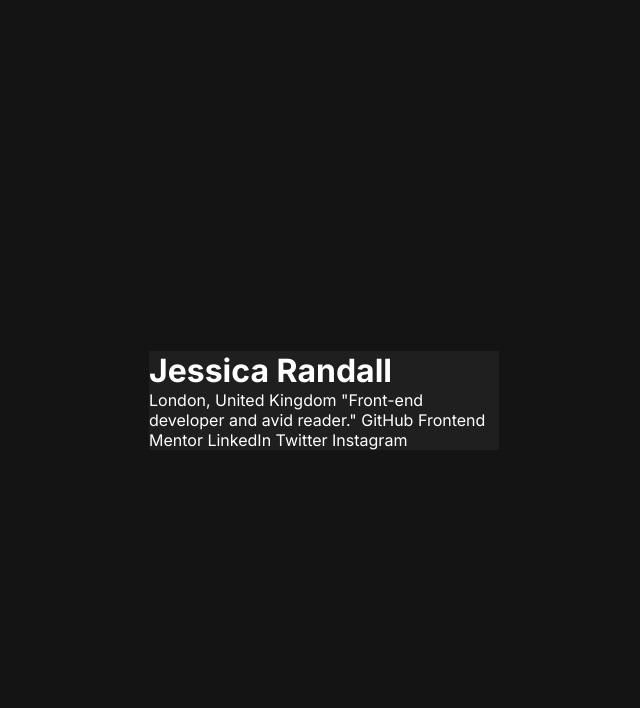
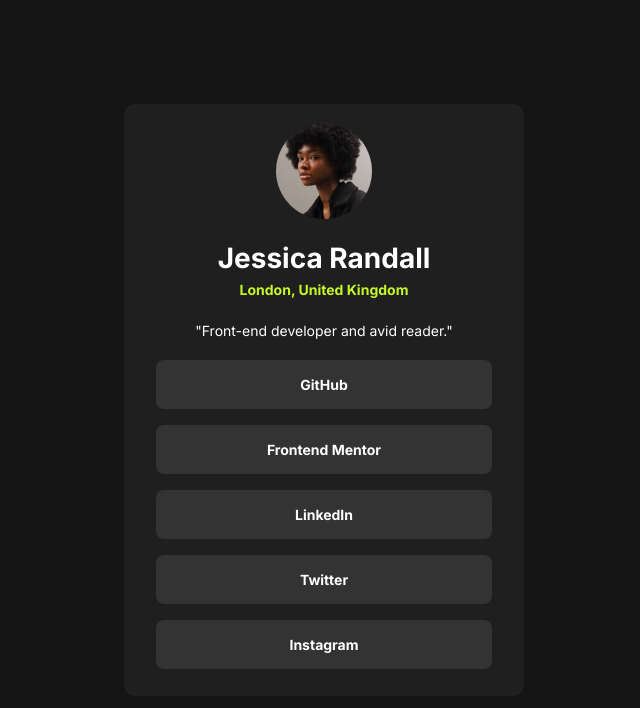
Before and after one commit to viniciusfrsantos2/social-links-profile, a plain HTML site: page index.html in a window 1280 px wide. Shown: the whole page, without its empty margins (316-956 px from the left). Drawn offline with Linux system fonts and the light colour scheme.

Commit message:
finalizando projeto

```diff
--- a/index.html
+++ b/index.html
@@ -10,15 +10,18 @@
 <body>
 
   <main>
-    <div class="container">
+    <div class="container" role="article">
+      <div class="avatar-img">
+        <img src="assets/images/avatar-jessica.jpeg" alt="A woman avatar image.">
+      </div>
       <h1>Jessica Randall</h1>
-      London, United Kingdom
-      "Front-end developer and avid reader."
-      GitHub
-      Frontend Mentor
-      LinkedIn
-      Twitter
-      Instagram
+      <p>London, United Kingdom</p>
+      <p>"Front-end developer and avid reader."</p>
+      <a href="https://github.com/viniciusfrsantos2" rel="noopener noreferrer" target="_blank">GitHub</a>
+      <a href="https://www.frontendmentor.io" rel="noopener noreferrer" target="_blank">Frontend Mentor</a>
+      <a href="" rel="noopener noreferrer" target="_blank">LinkedIn</a>
+      <a href="" rel="noopener noreferrer" target="_blank">Twitter</a>
+      <a href="" rel="noopener noreferrer" target="_blank">Instagram</a>
     </div>
   </main>
 
--- a/style.css
+++ b/style.css
@@ -4,7 +4,7 @@
     --l-gray: hsl(0, 0%, 20%);
     --m-gray: hsl(0, 0%, 12%);
     --h-gray: hsl(0, 0%, 8%);
-    --nature-green: sl(75, 94%, 57%);
+    --nature-green: hsl(75, 94%, 57%);
 }
 
 * {
@@ -21,11 +21,61 @@ body {
     min-height: 100vh;
     background-color: var(--h-gray);
     font-family: 'Inter', serif;
+    font-size: 14px;
 }
 
 .container {
-    width: 350px;
+    display: flex;
+    flex-direction: column;
+    text-align: center;
+    width: 400px;
     max-width: 100%;
     background-color: var(--m-gray);
     color: white;
+    border-radius: 0.7rem;
+    padding: 1.2rem 2rem;
 }
+
+.avatar-img img{
+    width: 6rem;
+    height: 6rem;
+    border-radius: 50%;
+    margin-bottom: 1.2rem;
+}
+
+p:first-of-type {
+    color: var(--nature-green);
+    font-weight: bold;
+    margin: 0.4rem 0 1.5rem 0;
+}
+
+p:nth-of-type(2) {
+    margin-bottom: 0.8rem;
+}
+
+a {
+    background-color: var(--l-gray);
+    padding: 1rem 0;
+    margin: 0.5rem 0;
+    color: white;
+    text-decoration: none;
+    border-radius: 0.5rem;
+    font-weight: bold;
+}
+
+a:hover {
+    background-color: var(--nature-green);
+    color: var(--h-gray);
+}
+
+@media screen and (max-height: 1000px) {
+    body {
+        padding: 2% 0;
+    }
+}
+
+@media screen and (max-width: 430px) {
+    .container {
+        width: 340px;
+    }
+}
```
